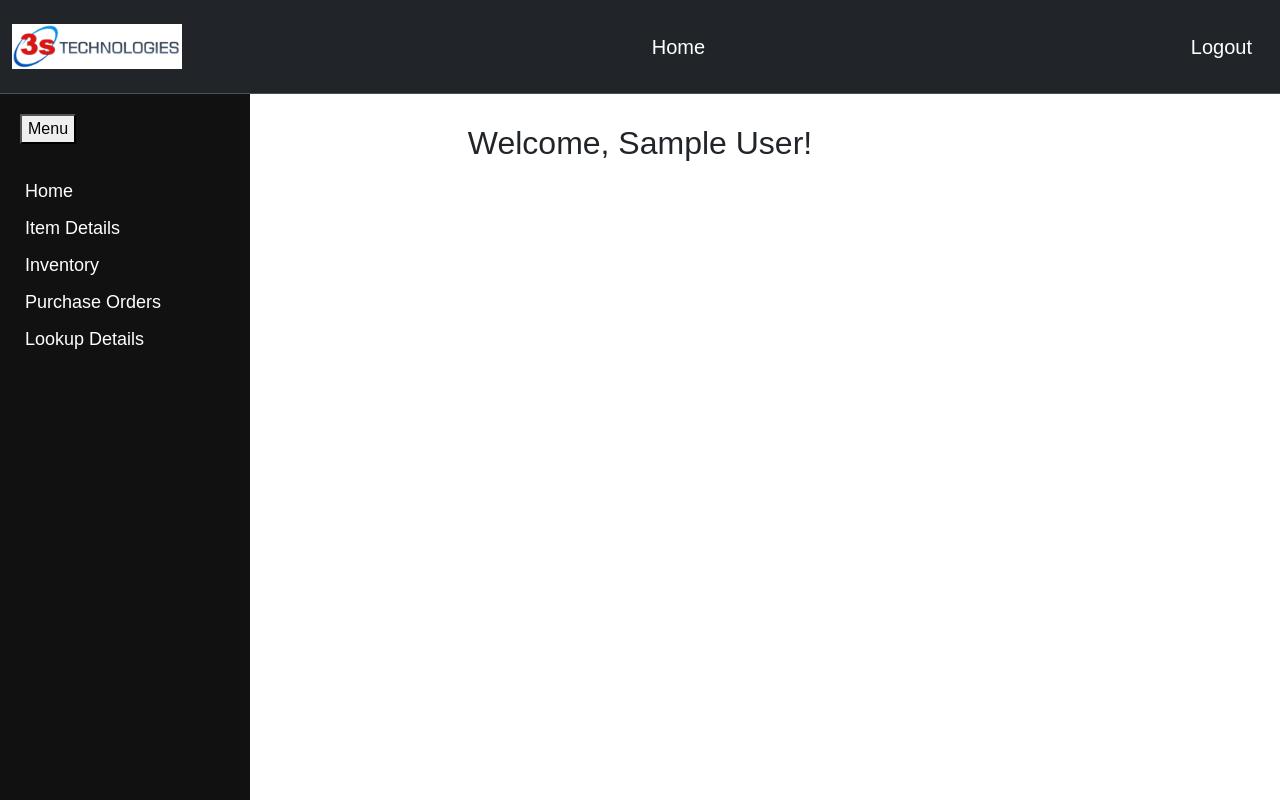
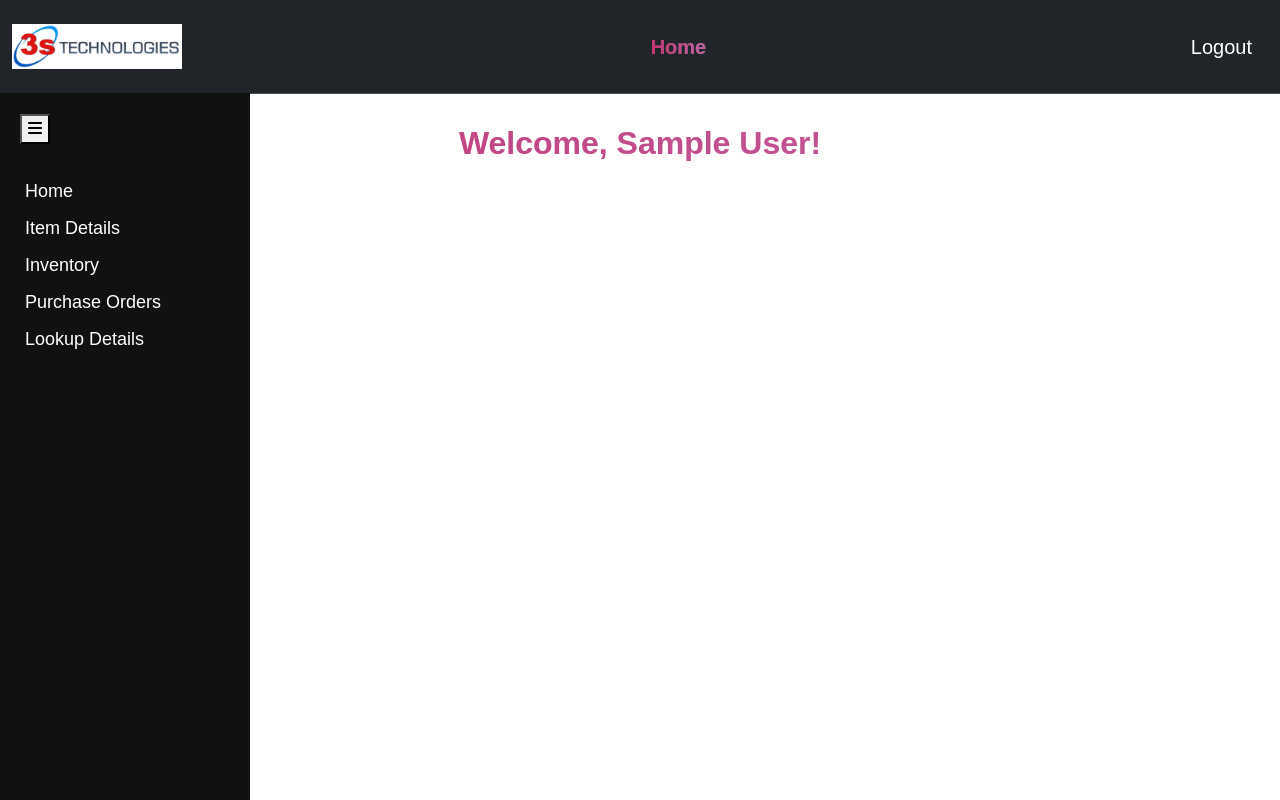
Before and after one commit to amaanshaik20/Infrastructure-Team-Project, a Flask app: page /main in a window 1280 px wide. Run offline with Flask 3, Linux system fonts and the light colour scheme; the visitor is signed in with stand-in values (Sample User, id 1).

Commit message:
Update main.html

```diff
--- a/templates/main.html
+++ b/templates/main.html
@@ -4,14 +4,41 @@
 <head>
     <meta charset="UTF-8">
     <meta name="viewport" content="width=device-width, initial-scale=1.0">
-    <title>Document</title>
+    <title>3S-Technologies|home</title>
+    <link rel="icon" type="image/png" href="/static/logo.png">
     <link rel="stylesheet" href="/static/style.css">
     <link href="https://cdn.jsdelivr.net/npm/bootstrap@5.3.2/dist/css/bootstrap.min.css" rel="stylesheet"
         integrity="sha384-T3c6CoIi6uLrA9TneNEoa7RxnatzjcDSCmG1MXxSR1GAsXEV/Dwwykc2MPK8M2HN" crossorigin="anonymous">
+    <link rel="stylesheet" href="https://cdnjs.cloudflare.com/ajax/libs/font-awesome/6.5.1/css/all.min.css">
+
     <link rel="stylesheet" href="/static/style.css">
+    <style>
+        #img {
+            width: fit-content;
+            /* align-items: center; */
+            margin-top: 150px;
+            /* opacity: 20%; */
+            position: sticky;
+        }
+
+        .text {
+            font-weight: bolder;
+
+        }
+
+
+    </style>
 </head>
 
 <body>
+    <nav class="navbar bg-dark border-bottom border-body" data-bs-theme="dark">
+        <div class="container-fluid mb-3 pt-3">
+            <a href="/main"><img src="/static/banner.png" alt=""></a>
+            <!-- <a class="navbar-brand" href="/main">3S TECHNOLOGIES</a> -->
+            <a class="navbar-brand text" href="/main">Home</a>
+            <a class="navbar-brand" href="/logout">Logout</a>
+        </div>
+    </nav>
     <div class="sidebar" id="sidebar">
         <ul>
             <li><a href="/main">Home</a></li>
@@ -19,20 +46,23 @@
             <li><a href="/inventory">Inventory</a></li>
             <li><a href="/purchase_orders">Purchase Orders</a></li>
             <li><a href="/lookup_details">Lookup Details</a></li>
+            <!-- <li><a href="/import_data">Upload Data</a></li> -->
         </ul>
     </div>
-    <nav class="navbar bg-dark border-bottom border-body" data-bs-theme="dark">
-        <div class="container-fluid mb-3 pt-3">
-            <a href="/main"><img src="/static/banner.png" alt=""></a>
-            <!-- <a class="navbar-brand" href="/main">3S TECHNOLOGIES</a> -->
-            <a class="navbar-brand" href="/main">Home</a>
-            <a class="navbar-brand" href="/logout">Logout</a>
-        </div>
-    </nav>
-    <button class="toggle-btn" onclick="toggleSidebar()">Menu</button>
+    <div>
+        <button class="toggle-btn" onclick="toggleSidebar()"><i class="fas fa-bars"></i></button>
+    </div>
     <div class="center">
-        <h2>Welcome, {{ session['name'] }}!</h2>
+        <h2 class="text">Welcome, {{ session['name'] }}!</h2>
     </div>
+    <center>
+        <!-- <img src="/static/logo.png" id="img" alt=""> -->
+         <div style="margin-top: 50px;">
+        <!-- <h6>For Registering New Users <a href="/register">Click Here</a></h6> -->
+    </div>
+    </center>
+
+
     <script src="/static/index.js"></script>
 
 </body>
```
